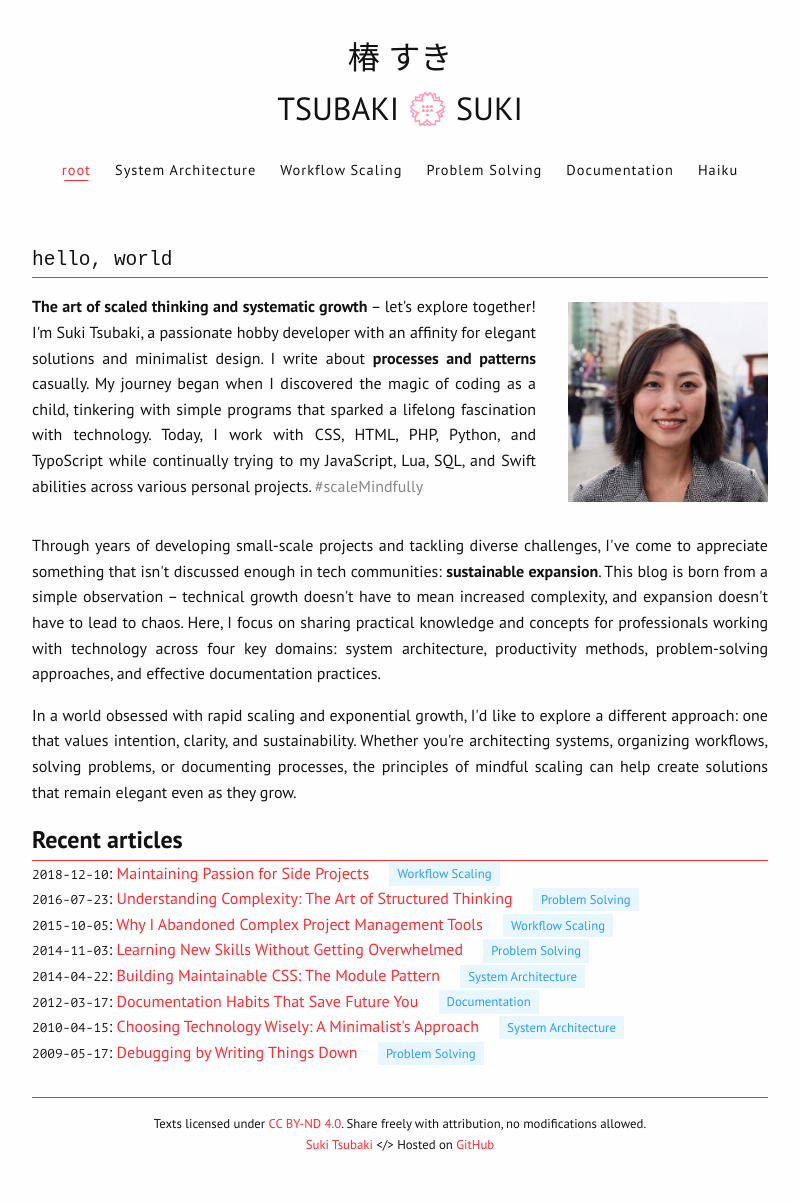
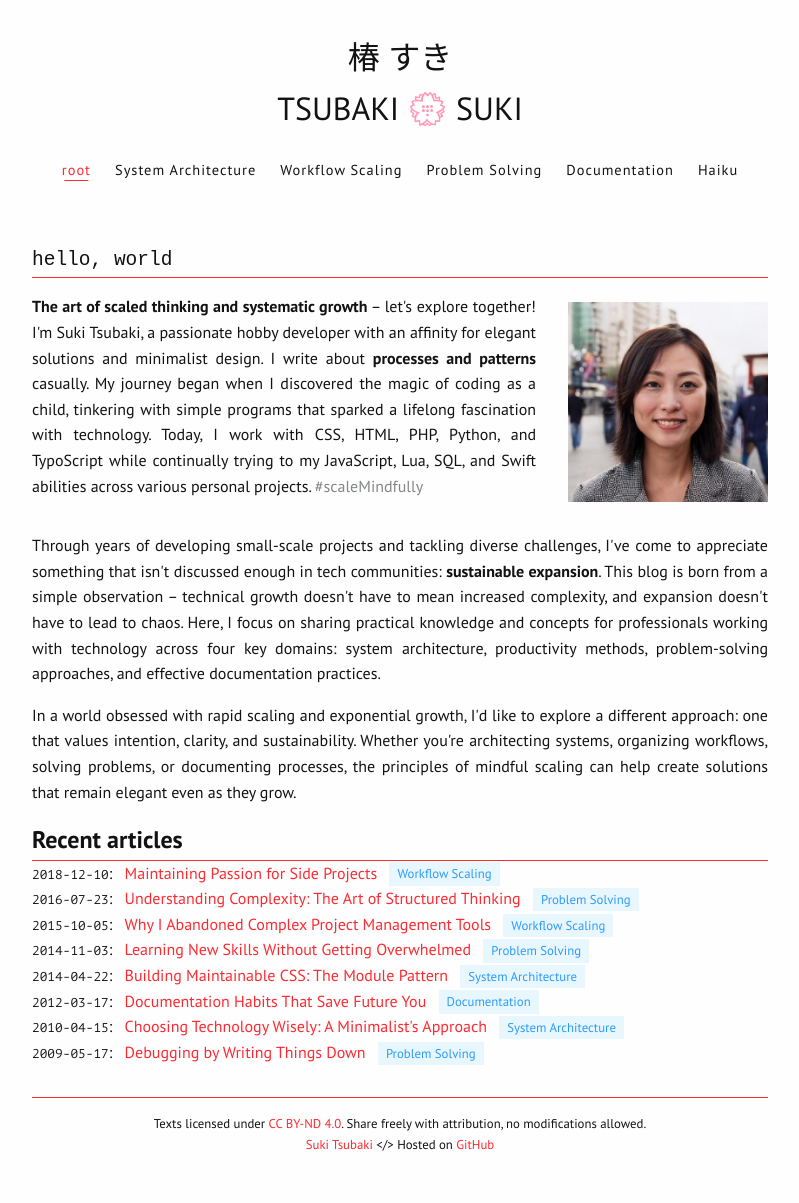
Before and after one commit to sukitsubaki/sukitsubaki.github.io, a Jekyll site: the page built from index.html, in a window 1280 px wide. Shown: the whole page, without its empty margins (240-1039 px from the left). Built offline with Jekyll 4.4.1, drawn with Linux system fonts in a browser that asks for light colours.

Commit message:
Update styles.css

```diff
--- a/assets/css/styles.css
+++ b/assets/css/styles.css
@@ -200,8 +200,9 @@ h1,
     color: var(--primary);
 }
 */
+.post-list .post,
 .post-list .post-scope {
-    margin-left: 1rem;
+    margin-left: 0.5rem;
 }
 
 .post-list .post-scope a {
```
